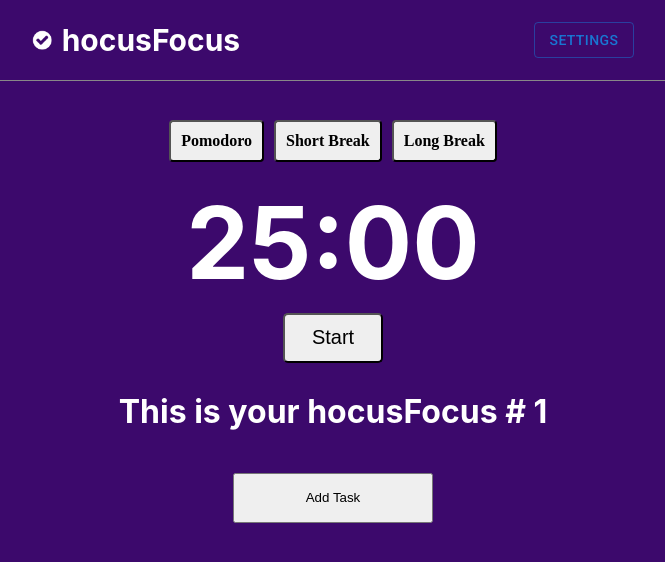
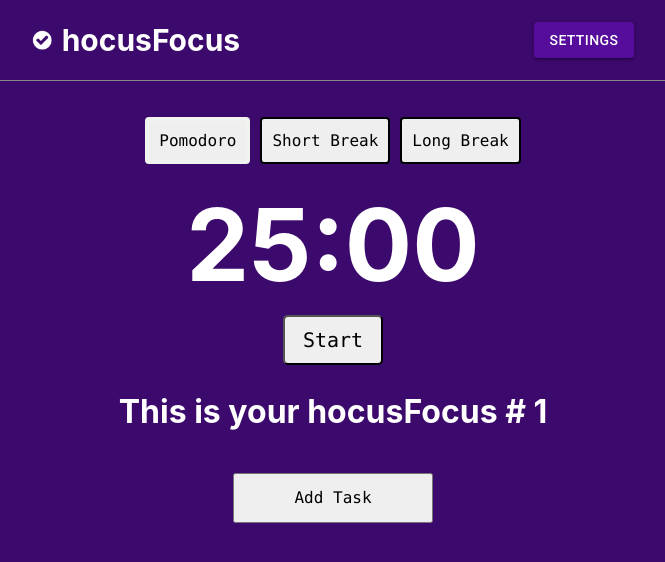
Before and after one commit to ocarvente/hocusFocus, a React (Create React App) app: page / in a window 1280 px wide. Shown: the top 562 px of the page, without its empty margins (307-972 px from the left). Built offline with nearby package versions, Linux system fonts and the light colour scheme.

Commit message:
Add styling for button when selected

```diff
--- a/src/App.js
+++ b/src/App.js
@@ -1,4 +1,4 @@
-import React, {useState, useEffect} from "react"
+import React, {useState} from "react"
 import Navbar from "./components/Navbar"
 import Display from "./components/Display"
 import TaskList from "./components/TaskList"
@@ -17,6 +17,7 @@ function App() {
   return (
     <div className={`${mode}--style`}>
         <Navbar
+          mode = {mode}
           pomodoro ={pomodoro}
           setPomodoro = {setPomodoro}
           shortBreak = {shortBreak}
--- a/src/components/CountDown.js
+++ b/src/components/CountDown.js
@@ -74,9 +74,9 @@ export default function CountDown (props) {
 
             <div className="clock--container">
                 <div className="buttons">
-                    <button className="option" onClick={() => changeMode("hocusFocus")}>Pomodoro</button>
-                    <button className="option" onClick={() => changeMode("Break")}>Short Break</button>
-                    <button className="option" onClick={() => changeMode("Long")}>Long Break</button>
+                    <button className={mode === "hocusFocus" ? "hocus--selected" : "option"} onClick={() => changeMode("hocusFocus")}>Pomodoro</button>
+                    <button className={mode === "Break" ? "break--selected" : "option"} onClick={() => changeMode("Break")}>Short Break</button>
+                    <button className={mode === "Long" ? "long--selected" : "option"} onClick={() => changeMode("Long")}>Long Break</button>
                 </div>
                 <span className="counter--text">{timeString}</span>
                 <button className="start--button" onClick={handleClick}>
--- a/src/components/Navbar.js
+++ b/src/components/Navbar.js
@@ -1,19 +1,18 @@
 import React from "react"
-import {useState, createRef} from "react";
+import {useState} from "react";
 import Button from '@mui/material/Button';
 import { Dialog, DialogContent } from "@mui/material";
 import DialogActions from '@mui/material/DialogActions';
 
 import DialogTitle from '@mui/material/DialogTitle';
-
+import {createTheme,ThemeProvider} from '@mui/material/styles';
+import { purple } from '@mui/material/colors';
 
 export default function Navbar (props) {
 
-    const {pomodoro, setPomodoro, shortBreak, setShortBreak, longBreak, setLongBreak } = props;
+    const {mode, pomodoro, setPomodoro, shortBreak, setShortBreak, longBreak, setLongBreak } = props;
 
-    const pomoInput = createRef;
-    const shortBreakInput = createRef;
-    const longBreakInput = createRef;
+
 
     const[open,setOpen] = useState(false);
     function handleClickOpen() {
@@ -24,8 +23,33 @@ export default function Navbar (props) {
         setOpen(false);
     }
 
+    function mainColor () {
+        if (mode === "hocusFocus") {
+            return '#560d9b';
+        }
+
+        if (mode === "Break") {
+            return '#ff8a33';
+        }
+
+        if (mode === "Long") {
+            return '#ffb133';
+        }
+    };
+    const theme = createTheme({
+        palette: {
+            primary: {
+                main: mainColor(),
+                contrastText: "#ffffff"
+            },
+        },
+    });
+
+
     return (
-        <div className="nav--container">
+
+        <ThemeProvider theme={theme}>
+            <div className="nav--container">
            <div className="nav--center">
                 <div className="nav--logo">
                     <img className="nav--image" src="/images/icon.png" alt ="#"/>
@@ -33,7 +57,10 @@ export default function Navbar (props) {
                 </div>
                 <div className="nav--buttons">
                     {/* <button>Report</button> */}
-                    <Button variant="outlined" onClick={handleClickOpen}>Settings</Button>
+
+                        <Button variant="contained" color ="primary" onClick={handleClickOpen}>Settings</Button>
+
+
                     <Dialog open={open} onClose={handleClose}>
                         <DialogTitle>Settings</DialogTitle>
                         <DialogContent>
@@ -60,9 +87,9 @@ export default function Navbar (props) {
                             <input
                                 id="longBreak"
                                 name="longBreak"
-                             type="number"
-                             value={longBreak}
-                             onChange ={(event) => setLongBreak(event.target.value)}
+                                type="number"
+                                value={longBreak}
+                                onChange ={(event) => setLongBreak(event.target.value)}
 
                             //  ref = {longBreakInput}
                              ></input>
@@ -78,5 +105,8 @@ export default function Navbar (props) {
 
            </div>
         </div>
+
+        </ThemeProvider>
+
     )
 }
--- a/src/index.css
+++ b/src/index.css
@@ -14,19 +14,26 @@ code {
     monospace;
 
 }
+
+button {
+  font-family: Monaco;
+  font-size:large;
+  font-weight: lighter;
+  font-size: 16px;
+
+}
 .hocusFocus--style{
   display: flex;
   flex-direction: column;
   min-height: 100vh;
-  background-color:  rgb(60,9,108);
+  background-color:  #3c096c;
   transition-property: background-color;
   transition-duration: 1s;
+}
 
 
-}
-
 .Break--style {
-  background-color: rgb(255,109,0);
+  background-color: #ff6d00;
   transition-property: background-color;
   transition-duration: 1s;
   display: flex;
@@ -36,7 +43,7 @@ code {
 }
 
 .Long--style {
-  background-color: rgb(255, 158, 0);
+  background-color: #ff9e00;
   transition-property: background-color;
   transition-duration: 1s;
   display: flex;
@@ -112,14 +119,45 @@ code {
 }
 
 .option {
-  font-weight:bold;
-  font-size:16px;
+  border: 2px solid #000000;
   /*border-style: solid;*/
   padding: 2px 12px;
   padding: 10px;
   cursor: pointer;
   border-radius: 4px;
-  font-family: ArialRounded;
+}
+
+.hocus--selected {
+  border: 4px solid #f1f4ee;
+
+  /*border-style: solid;*/
+  padding: 2px 12px;
+  padding: 10px;
+  cursor: pointer;
+  border-radius: 4px;
+
+}
+
+.break--selected {
+  border: 4px solid #edf1f3;
+
+  /*border-style: solid;*/
+  padding: 2px 12px;
+  padding: 10px;
+  cursor: pointer;
+  border-radius: 4px;
+
+}
+
+.long--selected {
+  border: 4px solid #f1f3f7;
+
+  /*border-style: solid;*/
+  padding: 2px 12px;
+  padding: 10px;
+  cursor: pointer;
+  border-radius: 4px;
+
 }
 
 .clock--container {
@@ -241,14 +279,6 @@ code {
   border-radius: 10px;
 }
 
-.task-info {
-  /* display: flex;
-  justify-content: center;
-  /* align-items: center;
-  font-size: large; */
-
-}
-
 .ellipse--img {
   width: 18px;
   opacity: 0.4;
```
